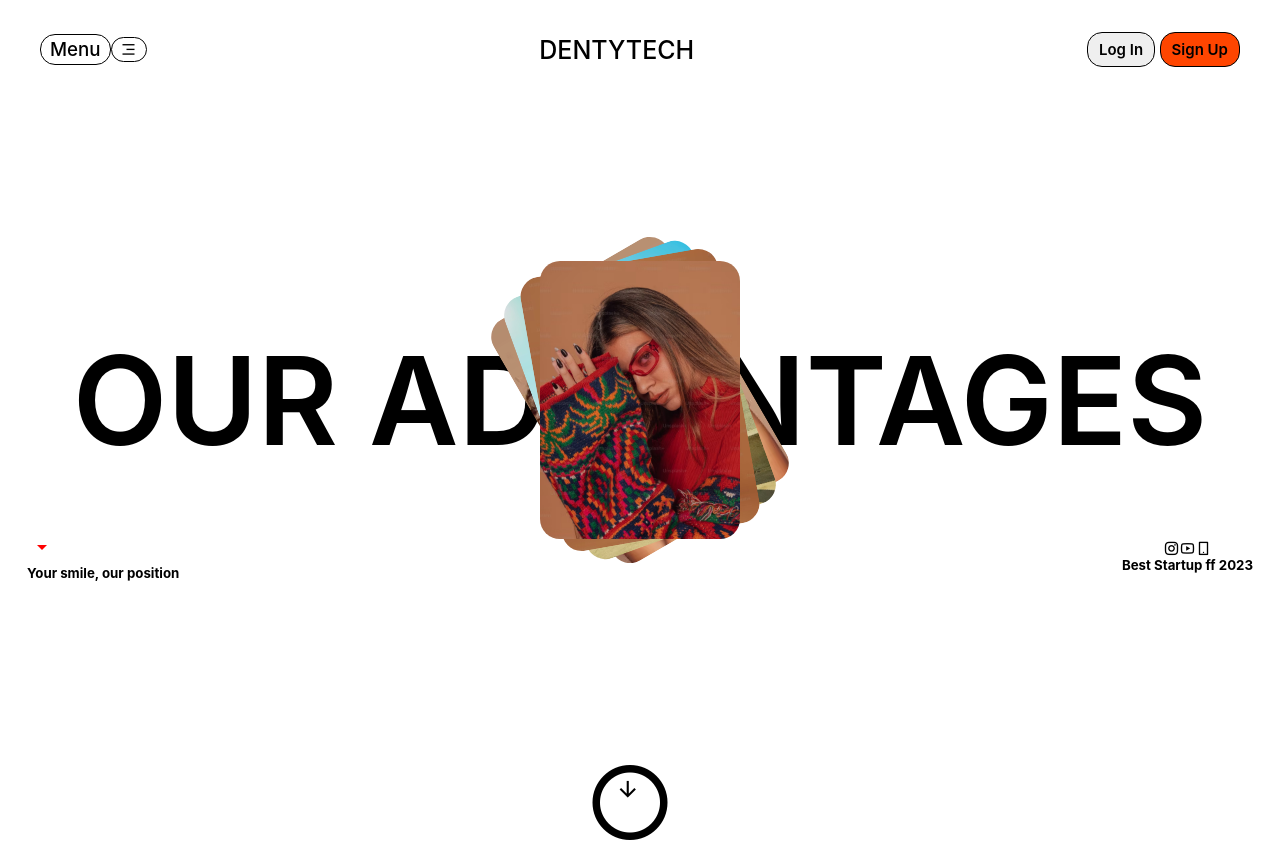
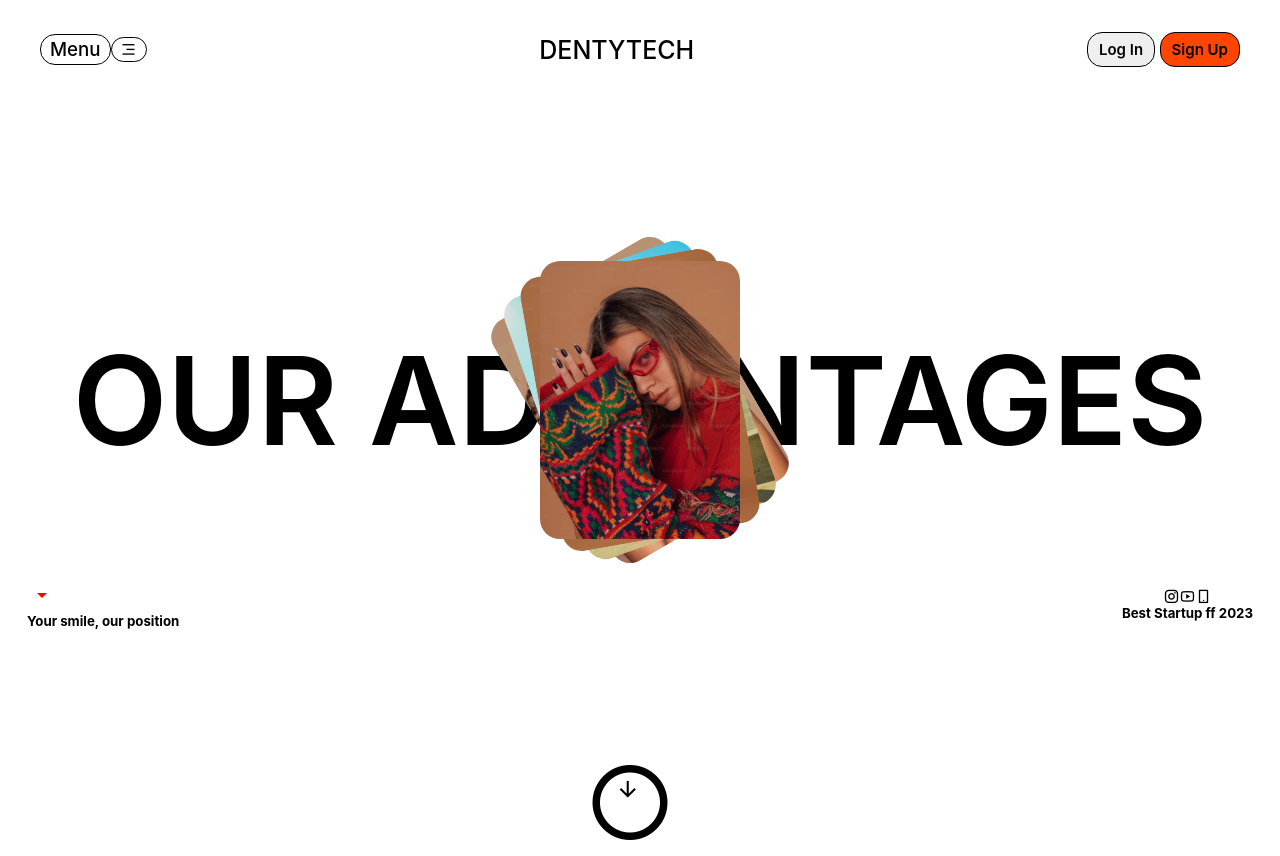
Before and after one commit to ASH6I2SH/Simple-Web-UI-Design, a plain HTML site: page index.html in a window 1280 px wide. Drawn offline with nearby package versions, Linux system fonts and the light colour scheme.

Commit message:
vscode updatation by mistake

```diff
--- a/style.css
+++ b/style.css
@@ -55,7 +55,7 @@ html, body{
     position: absolute;
     bottom: -56px;
     left: 585px;
-    /* background-color: aqua; */
+
 }
 
 .arrD{
@@ -108,8 +108,9 @@ html, body{
     justify-content: space-between;
     align-items: center;
     /* background-color: rgb(241, 161, 161); */
-    position: relative;
-    top: 415px;
+    position: absolute;
+    width: 100%;
+    top: 562px;
     padding: 17px 27px;
 
 
```
Also changed, not shown: index.html (+0 -5 lines).
